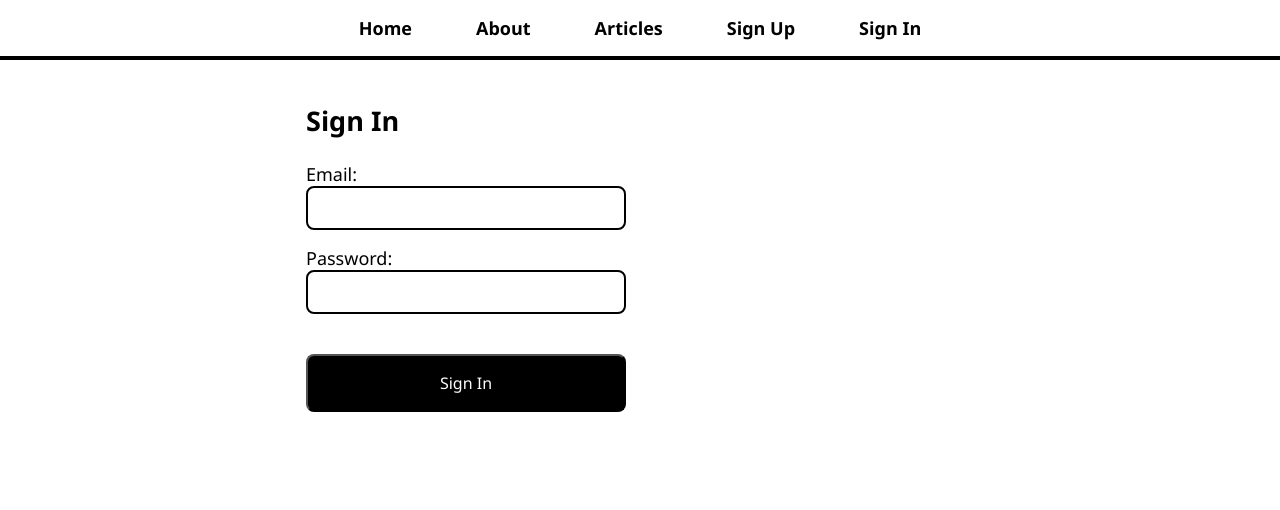
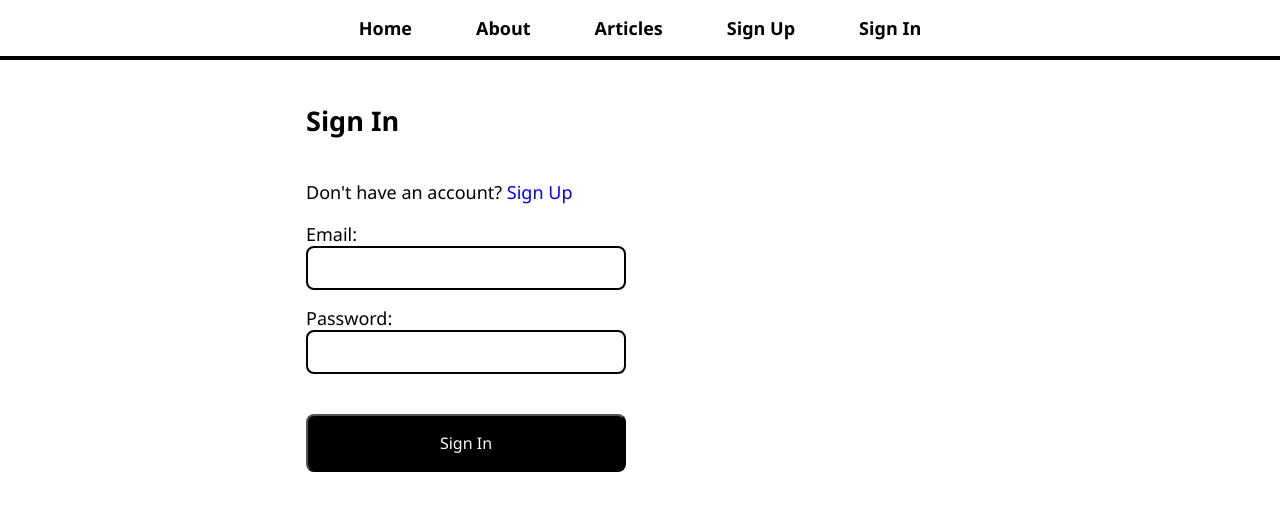
Before and after one commit to HarshidKhunt09/my-blog, a React (Create React App) app in the folder my-blog-frontend/: page /signIn in a window 1280 px wide. Shown: the top 510 px of the page. Built offline with nearby package versions, Linux system fonts and the light colour scheme.

Commit message:
Update Toggle

```diff
--- a/my-blog-frontend/src/App.css
+++ b/my-blog-frontend/src/App.css
@@ -124,6 +124,6 @@ nav a:hover {
   width: 320px;
 }
 
-#signUp-form a {
+#signIn-form a {
   text-decoration: none;
 }
--- a/my-blog-frontend/src/components/NavBar.js
+++ b/my-blog-frontend/src/components/NavBar.js
@@ -20,6 +20,9 @@ const NavBar = () => {
     } else {
       return (
         <>
+          <li>
+            <Link to='/signUp'>Sign Up</Link>
+          </li>
           <li>
             <Link to='/signIn'>Sign In</Link>
           </li>
@@ -44,9 +47,6 @@ const NavBar = () => {
         <li>
           <Link to='/articles-list'>Articles</Link>
         </li>
-        <li>
-          <Link to='/signUp'>Sign Up</Link>
-        </li>
         <RenderMenu />
       </ul>
     </nav>
--- a/my-blog-frontend/src/pages/SignInPage.js
+++ b/my-blog-frontend/src/pages/SignInPage.js
@@ -1,5 +1,5 @@
 import React, { useContext, useState } from 'react';
-import { useNavigate } from 'react-router-dom';
+import { useNavigate, Link } from 'react-router-dom';
 import { UserContext } from '../App';
 import useToken from '../auth/useToken';
 
@@ -35,6 +35,11 @@ const SignInPage = () => {
   return (
     <div id='signIn-form'>
       <h2>Sign In</h2>
+      <p>
+        Don't have an account?
+        <Link to='/signUp'> Sign Up</Link>
+      </p>
+      <br />
       <label>
         Email:
         <input
--- a/my-blog-frontend/src/pages/SignUpPage.js
+++ b/my-blog-frontend/src/pages/SignUpPage.js
@@ -1,11 +1,14 @@
-import React, { useState } from 'react';
+import React, { useState, useContext } from 'react';
 import { useNavigate } from 'react-router-dom';
+import { UserContext } from '../App';
 import useToken from '../auth/useToken';
 
 const SignUpPage = () => {
   const navigate = useNavigate();
   // eslint-disable-next-line no-unused-vars
   const [token, setToken] = useToken();
+  // eslint-disable-next-line no-unused-vars
+  const { state, dispatch } = useContext(UserContext);
   const [formData, setFormData] = useState({
     name: '',
     email: '',
@@ -29,8 +32,9 @@ const SignUpPage = () => {
     const body = await result.json();
     const { token } = body;
     setToken(token);
+    dispatch({ type: 'USER', payload: true });
     setFormData({ name: '', email: '', password: '', confirmPassword: '' });
-    navigate('/signIn');
+    navigate('/');
   };
 
   return (
```
Also changed, not shown: 2 other files (tests, documents, lock files or other folders).
